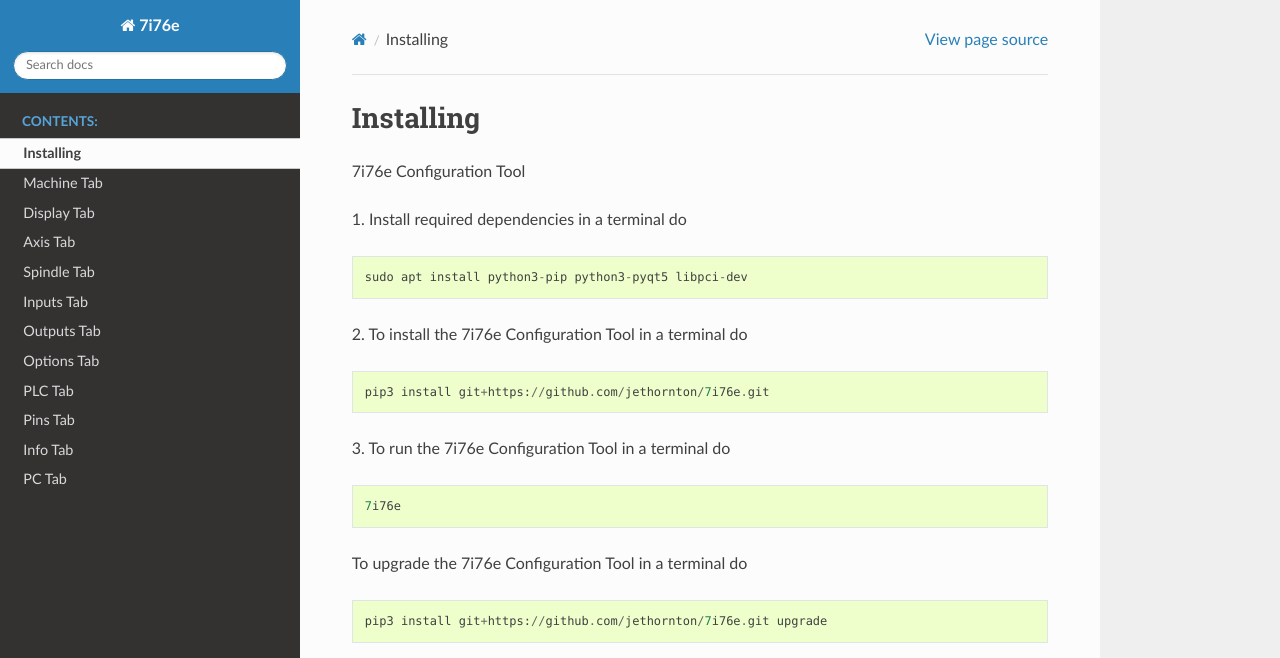
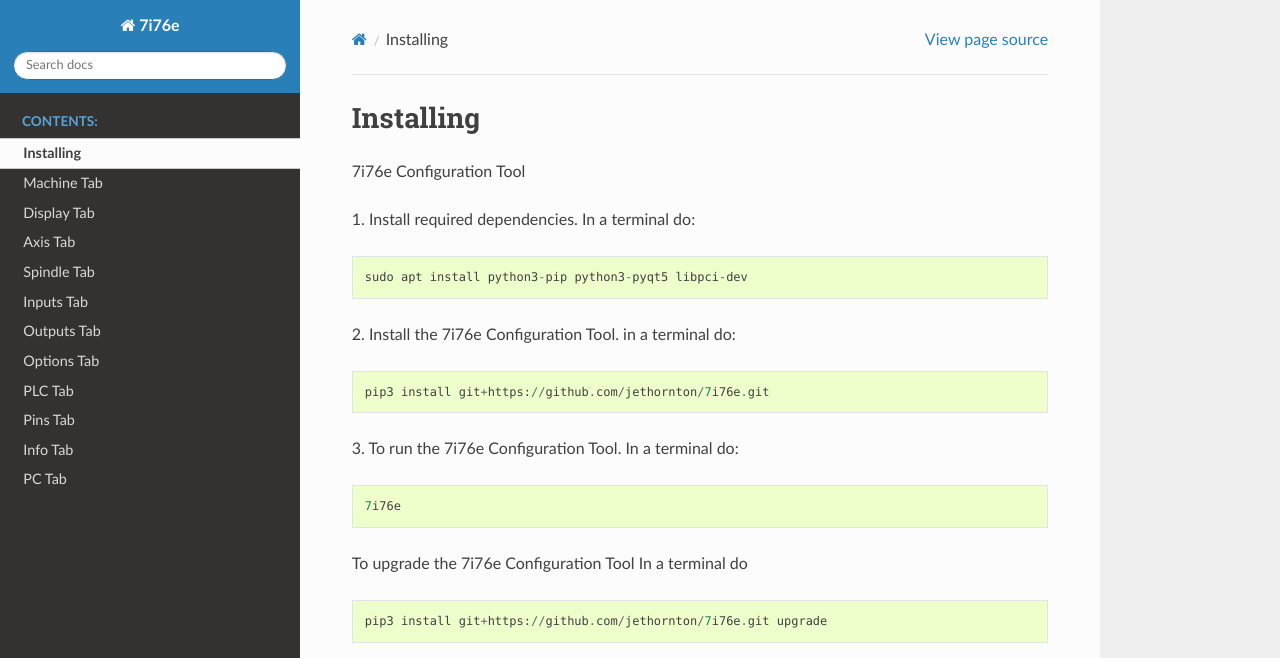
Before and after one commit to jkur/7i76e, a Sphinx documentation site: the page built from docs/source/install.rst, in a window 1280 px wide and 947 px high. Shown: the top 658 px of the window. Built offline with Sphinx 7.4.7 and the Read the Docs theme 2.0.0, drawn with Linux system fonts in a browser that asks for light colours.

```diff
--- a/docs/source/install.rst
+++ b/docs/source/install.rst
@@ -4,22 +4,22 @@ Installing
 
 7i76e Configuration Tool
 
-1. Install required dependencies in a terminal do
+1. Install required dependencies. In a terminal do:
 ::
 
     sudo apt install python3-pip python3-pyqt5 libpci-dev
 
-2. To install the 7i76e Configuration Tool in a terminal do
+2. Install the 7i76e Configuration Tool. in a terminal do:
 ::
 
     pip3 install git+https://github.com/jethornton/7i76e.git
 
-3. To run the 7i76e Configuration Tool in a terminal do
+3. To run the 7i76e Configuration Tool. In a terminal do:
 ::
 
     7i76e
 
-To upgrade the 7i76e Configuration Tool in a terminal do
+To upgrade the 7i76e Configuration Tool In a terminal do
 ::
 
     pip3 install git+https://github.com/jethornton/7i76e.git upgrade
```
